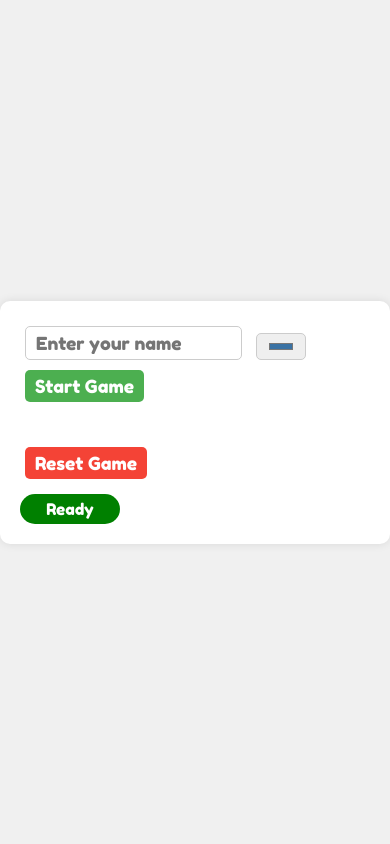
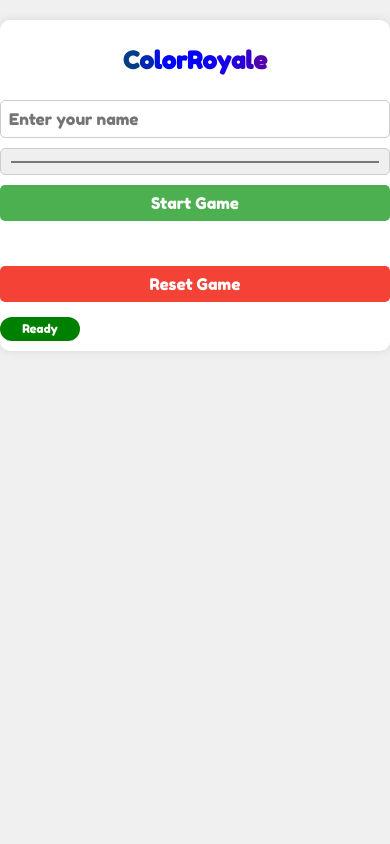
Before and after one commit to DipFlip/color-royale, a Flask app: page / in a window 390 px wide. Run offline with Flask 3, Linux system fonts and the light colour scheme; some libraries are stand-ins or nearby versions.

Commit message:
Agent step completed: Improve mobile responsiveness for portrait mode

```diff
--- a/main.py
+++ b/main.py
@@ -104,6 +104,7 @@ def handle_reset_game():
 def check_winner(row, col):
     color = grid[row][col]
     directions = [(0, 1), (1, 0), (1, 1), (1, -1)]
+    player_id = next(player for player, data in players.items() if data['color'] == color)
 
     for dr, dc in directions:
         count = 1
@@ -120,16 +121,15 @@ def check_winner(row, col):
             else:
                 break
         if count >= 4:
+            scores[player_id] += count - 3  # Add points for the winning combination
             winning_cells = [
                 (row + i * dr, col + i * dc) for i in range(-3, 4)
-                if 0 <= row + i * dr < 10 and 0 <= col +
-                i * dc < 25 and grid[row + i * dr][col + i * dc] == color
+                if 0 <= row + i * dr < 10 and 0 <= col + i * dc < 25 and grid[row + i * dr][col + i * dc] == color
             ]
-            winner = next(player for player, data in players.items()
-                          if data['color'] == color)
             emit('score_update', {
-                'player_id': winner,
-                'new_score': scores[winner],
+                'player_id': player_id,
+                'new_score': scores[player_id],
+                'points': count - 3,
                 'winning_cells': winning_cells
             }, broadcast=True)
             return
--- a/static/css/style.css
+++ b/static/css/style.css
@@ -16,6 +16,8 @@ body {
     border-radius: 10px;
     padding: 20px;
     box-shadow: 0 0 10px rgba(0, 0, 0, 0.1);
+    max-width: 100%;
+    box-sizing: border-box;
 }
 
 #game-area {
@@ -143,25 +145,82 @@ button:hover {
     z-index: 1;
 }
 
-@media (max-width: 768px) {
+#game-title {
+    text-align: center;
+    font-size: 36px;
+    margin-bottom: 20px;
+}
+
+#game-title span {
+    display: inline-block;
+    animation: colorChange 5s infinite;
+}
+
+@keyframes colorChange {
+    0% { color: red; }
+    25% { color: blue; }
+    50% { color: green; }
+    75% { color: orange; }
+    100% { color: purple; }
+}
+
+@media (max-width: 768px) and (orientation: portrait) {
+    body {
+        font-size: 14px;
+        height: auto;
+        padding: 20px 0;
+    }
+
+    .game-container {
+        width: 100%;
+        padding: 10px 0;
+    }
+
+    #game-area {
+        flex-direction: column;
+        align-items: center;
+    }
+
+    .player-list {
+        width: 100%;
+        margin-bottom: 20px;
+    }
+
     .grid {
-        grid-template-columns: repeat(25, 15px);
+        width: 100%;
+        overflow-x: auto;
+        grid-template-columns: repeat(25, 10px);
     }
 
     .cell {
-        width: 15px;
-        height: 15px;
+        width: 10px;
+        height: 10px;
     }
 
-    body {
+    .player-item {
         font-size: 16px;
     }
 
-    .player-item {
+    .message {
         font-size: 18px;
     }
 
-    .message {
-        font-size: 20px;
+    input, button {
+        font-size: 16px;
+        padding: 8px;
+        width: 100%;
+        box-sizing: border-box;
+        margin: 5px 0;
+    }
+
+    #ready-indicator {
+        width: 80px;
+        height: 24px;
+        line-height: 24px;
+        font-size: 12px;
+    }
+
+    #game-title {
+        font-size: 24px;
     }
 }
--- a/static/js/game.js
+++ b/static/js/game.js
@@ -169,7 +169,7 @@ function updatePlayerScore(playerId, newScore, points) {
 }
 
 socket.on('score_update', (data) => {
-    updatePlayerScore(data.player_id, data.new_score, 1);
+    updatePlayerScore(data.player_id, data.new_score, data.points);
 
     data.winning_cells.forEach(([row, col]) => {
         const cell = document.querySelector(`.cell[data-row="${row}"][data-col="${col}"]`);
@@ -197,4 +197,19 @@ socket.on('error', (data) => {
     message.textContent = data.message;
 });
 
-createGrid();
+function createColoredTitle() {
+    const titleElement = document.getElementById('game-title');
+    const text = titleElement.textContent;
+    titleElement.innerHTML = '';
+    for (let i = 0; i < text.length; i++) {
+        const span = document.createElement('span');
+        span.textContent = text[i];
+        span.style.animationDelay = `${i * 0.1}s`;
+        titleElement.appendChild(span);
+    }
+}
+
+document.addEventListener('DOMContentLoaded', () => {
+    createGrid();
+    createColoredTitle();
+});
--- a/templates/index.html
+++ b/templates/index.html
@@ -3,11 +3,12 @@
 <head>
     <meta charset="UTF-8">
     <meta name="viewport" content="width=device-width, initial-scale=1.0">
-    <title>4-in-a-Row Game</title>
+    <title>Color Royale</title>
     <link rel="stylesheet" href="{{ url_for('static', filename='css/style.css') }}">
 </head>
 <body>
     <div class="game-container">
+        <h1 id="game-title">Color Royale</h1>
         <div id="player-setup">
             <input type="text" id="player-name" placeholder="Enter your name">
             <input type="color" id="player-color">
```
